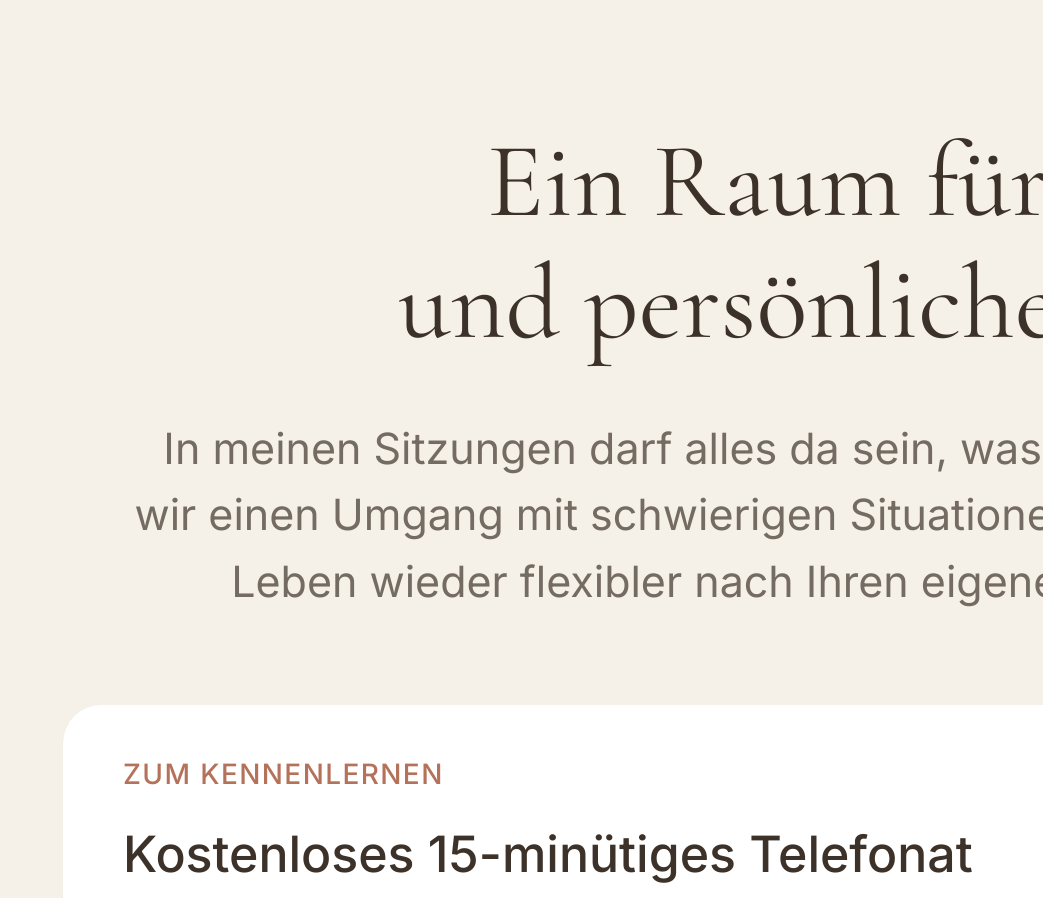
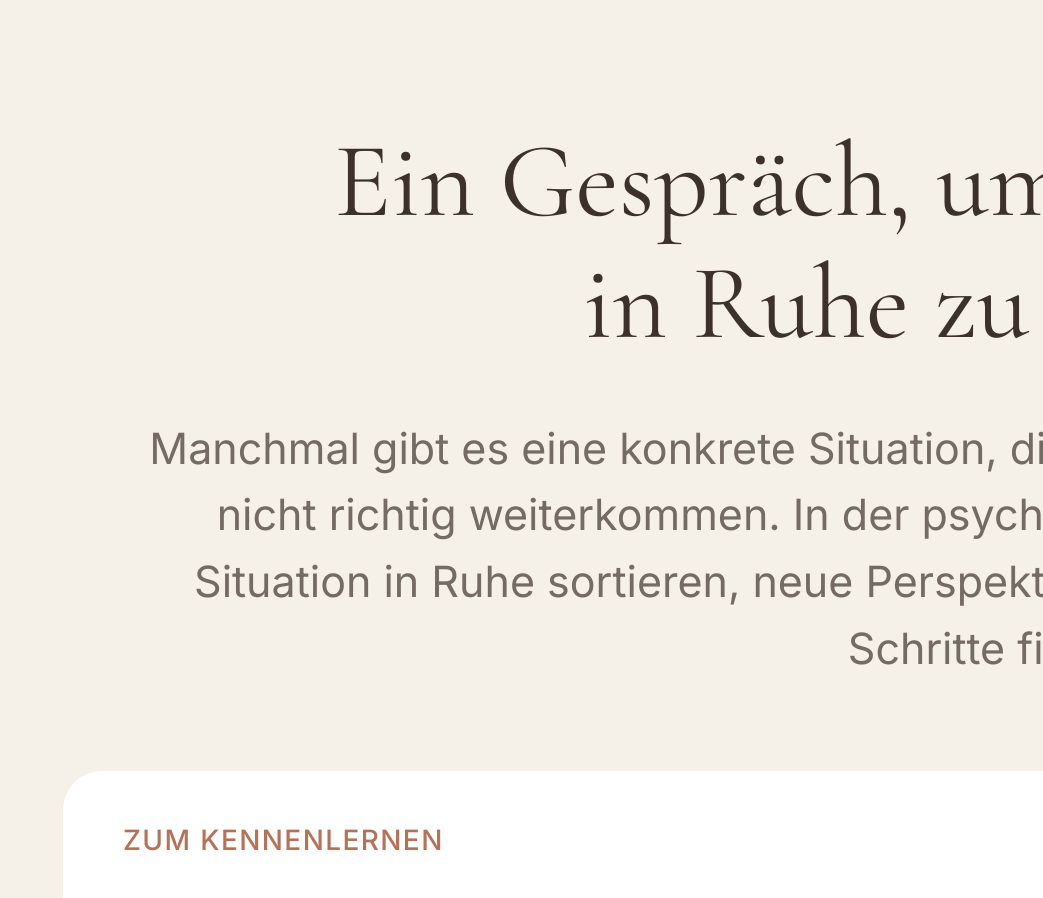
Before and after one commit to JorrisonFord/psychologischeberatung, a React (Vite) app: page /flyer-A4 in a window 1280 px wide. Shown: the part 1240-2138 px from the top of the page, without its empty margins (237-1280 px from the left). Built offline with nearby package versions, Linux system fonts and the light colour scheme.

Commit message:
Flyer Update

```diff
--- a/src/marketing/Flyer/FlyerA4.tsx
+++ b/src/marketing/Flyer/FlyerA4.tsx
@@ -80,10 +80,8 @@ export function FlyerA4() {
         {/* Intro */}
         <div className="mt-[150px] max-w-[1750px] mx-auto text-center">
 
-          <p className="font-serif text-[106px] leading-[1.15]">
-            Ein Raum für Akzeptanz
-            <br />
-            und persönliche Entwicklung
+          <p className="font-serif text-[106px] leading-[1.15] whitespace-pre-line">
+            {flyerContent.intro.title}
           </p>
 
           <p className="mt-[50px] text-[43px] leading-[1.55] text-[#3D3229]/70">
--- a/src/marketing/Flyer/FlyerMobileScroll.tsx
+++ b/src/marketing/Flyer/FlyerMobileScroll.tsx
@@ -80,7 +80,7 @@ export function FlyerMobileScroll() {
         {/* Intro */}
         <section className="mt-16 text-center">
 
-          <h2 className="font-serif text-[38px] sm:text-[46px] leading-[1.15]">
+          <h2 className="font-serif text-[38px] sm:text-[46px] leading-[1.15] whitespace-pre-line">
             {flyerContent.intro.title}
           </h2>
 
--- a/src/marketing/Flyer/FlyerStory.tsx
+++ b/src/marketing/Flyer/FlyerStory.tsx
@@ -94,7 +94,7 @@ export function FlyerStory() {
         {/* Intro */}
         <section className="mt-[120px] text-center">
 
-          <h2 className="font-serif text-[47px] leading-[1.08]">
+          <h2 className="font-serif text-[47px] leading-[1.08] whitespace-pre-line">
             {flyerContent.intro.title}
           </h2>
 
--- a/src/marketing/content.ts
+++ b/src/marketing/content.ts
@@ -15,8 +15,8 @@ export const flyerContent = {
   },
 
   intro: {
-    title: "Ein Raum für Akzeptanz und persönliche Entwicklung",
-    text: "In meinen Sitzungen darf alles da sein, was Sie mitbringen. Gemeinsam entwickeln wir einen Umgang mit schwierigen Situationen, Gedanken und Gefühlen, damit Sie Ihr Leben wieder flexibler nach Ihren eigenen Vorstellungen ausrichten können.",
+    title: "Ein Gespräch, um Ihre Situation\nin Ruhe zu sortieren",
+    text: "Manchmal gibt es eine konkrete Situation, die uns beschäftigt und bei der wir alleine nicht richtig weiterkommen. In der psychologischen Beratung können Sie Ihre Situation in Ruhe sortieren, neue Perspektiven entwickeln und konkrete nächste Schritte finden.",
   },
 
   offers: {
```
